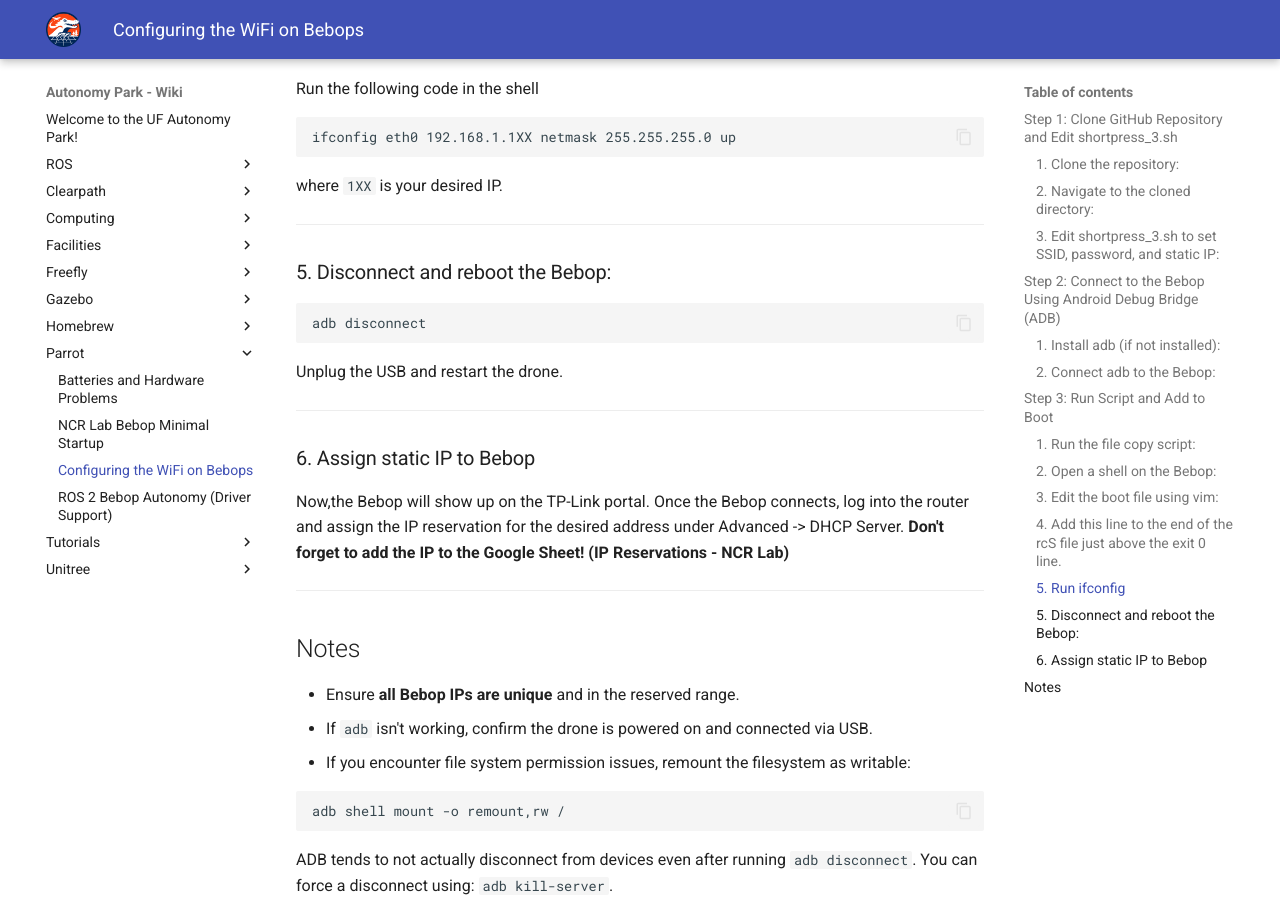
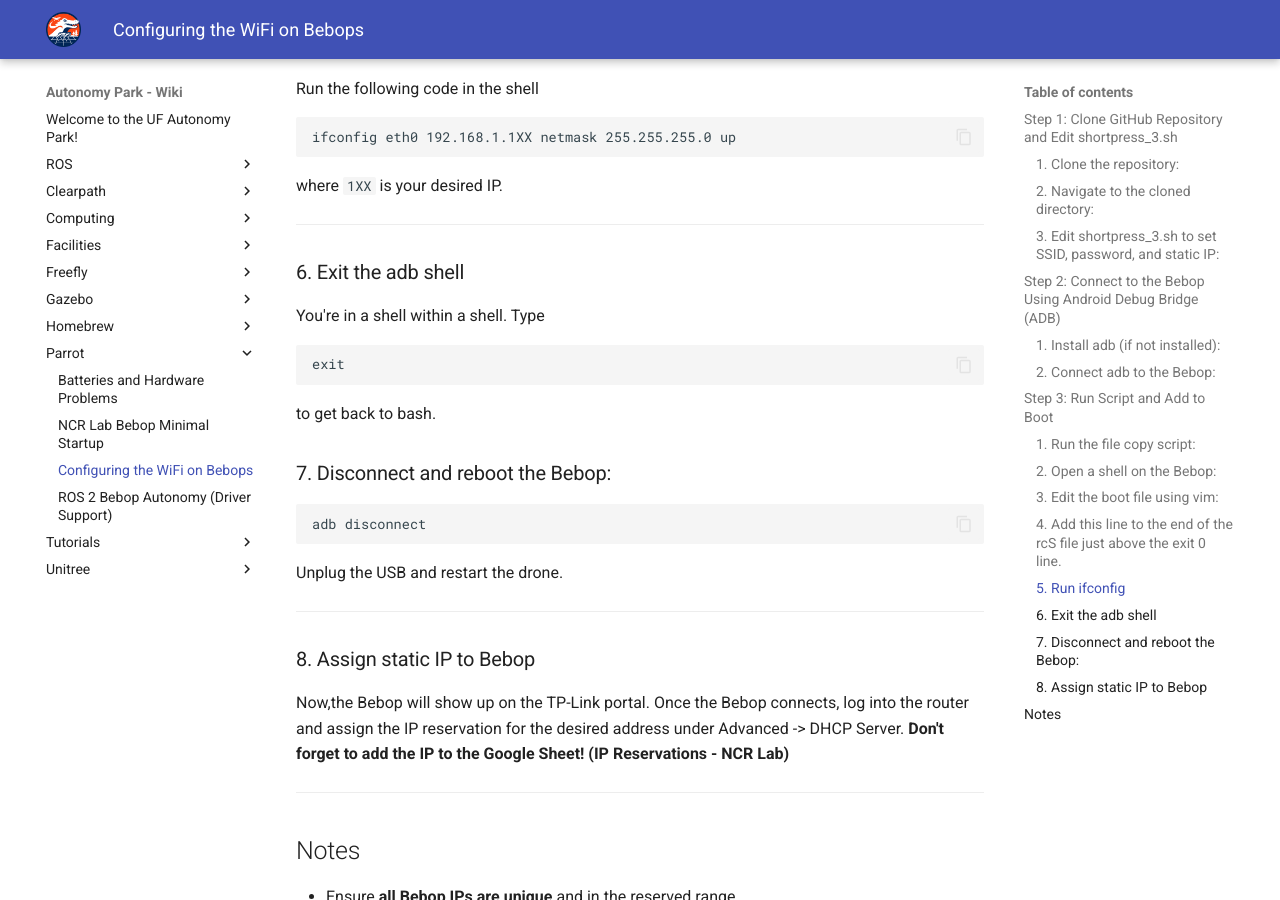
Before and after one commit to UFL-Autonomy-Park/apark_wiki, an MkDocs documentation site: the page built from docs/parrot/configure-network.md, in a window 1280 px wide and 900 px high, scrolled down 2360 px. Built offline with MkDocs 1.6.1 and Material for MkDocs 9.7.7, drawn with Linux system fonts in a browser that asks for light colours.

Commit message:
Added one extra command to configure network on Bebops

````diff
--- a/docs/parrot/configure-network.md
+++ b/docs/parrot/configure-network.md
@@ -116,7 +116,14 @@
 
 ---
 
-### 5. Disconnect and reboot the Bebop:
+### 6. Exit the adb shell
+You're in a shell within a shell. Type
+```
+exit
+```
+to get back to bash.
+
+### 7. Disconnect and reboot the Bebop:
 
 ```bash
 adb disconnect
@@ -126,7 +133,7 @@
 
 ---
 
-### 6. Assign static IP to Bebop
+### 8. Assign static IP to Bebop
 
 
 Now,the Bebop will show up on the TP-Link portal. Once the Bebop connects, log into the router and assign the IP reservation for the desired address under Advanced -> DHCP Server. **Don't forget to add the IP to the Google Sheet! (IP Reservations - NCR Lab)**
````
